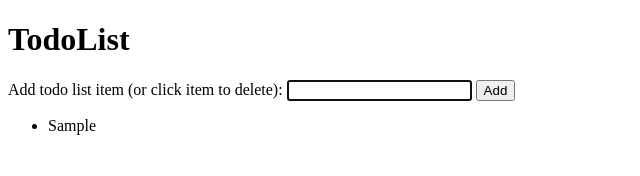
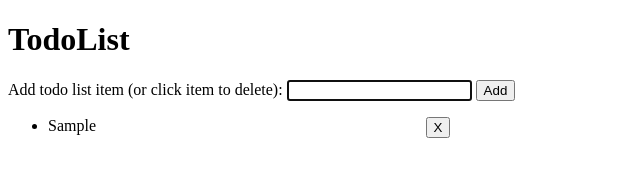
Before and after one commit to JacobPernell/TodoList, a website: page index.html in a window 1280 px wide. Both pictures are taken after typing "Sample" into the empty fields and a click on the input "Add". Shown: the full height of the page, 0-640 px from the left. Drawn offline with Linux system fonts and the light colour scheme.

Commit message:
Remove array to simplify state management, add X delete button and very basic style formatting

```diff
--- a/app.js
+++ b/app.js
@@ -1,4 +1,4 @@
-let todoArr = [];
+(function () {
     const form = document.querySelector('.form');
     const textInput = document.querySelector('#todo-add');
     const todoList = document.querySelector('.todo-list');
@@ -6,25 +6,30 @@ textInput.focus();
 
     function addTodoItem(e) {
         e.preventDefault();
-    todoArr.push(textInput.value);
-    // console.log(todoArr);
+
+        const newTodoDiv = document.createElement('div');
+        newTodoDiv.classList.add('todo-item-container');
 
         const newTodo = document.createElement('li');
         newTodo.classList.add('todo-item');
         newTodo.innerText = textInput.value;
-    newTodo.addEventListener('click', deleteTodoItem);
-    todoList.appendChild(newTodo);
+
+        const todoDeleteBtn = document.createElement('button');
+        todoDeleteBtn.classList.add('todo-delete-btn');
+        todoDeleteBtn.innerText = 'X';
+        todoDeleteBtn.addEventListener('click', deleteTodoItem);
+
+        newTodoDiv.appendChild(newTodo);
+        newTodoDiv.appendChild(todoDeleteBtn);
+        todoList.appendChild(newTodoDiv);
 
         textInput.value = '';
         textInput.focus();
     }
 
     function deleteTodoItem(e) {
-    todoArr = todoArr.filter(item => {
-        return item !== e.target.innerText;
-    });
-
-    todoList.removeChild(e.target);
+        todoList.removeChild(e.target.parentElement);
     }
 
     form.addEventListener('submit', addTodoItem);
+})();
--- a/index.html
+++ b/index.html
@@ -4,6 +4,7 @@
         <meta charset="UTF-8" />
         <meta http-equiv="X-UA-Compatible" content="IE=edge" />
         <meta name="viewport" content="width=device-width, initial-scale=1.0" />
+        <link rel="stylesheet" href="./styles.css" />
         <title>Todo List</title>
     </head>
     <body>
--- a/styles.css
+++ b/styles.css
@@ -0,0 +1,8 @@
+.todo-list-container {
+    width: 35%;
+}
+
+.todo-item-container {
+    display: flex;
+    justify-content: space-between;
+}
```
Lines whose indentation alone changed are shown as unchanged.
